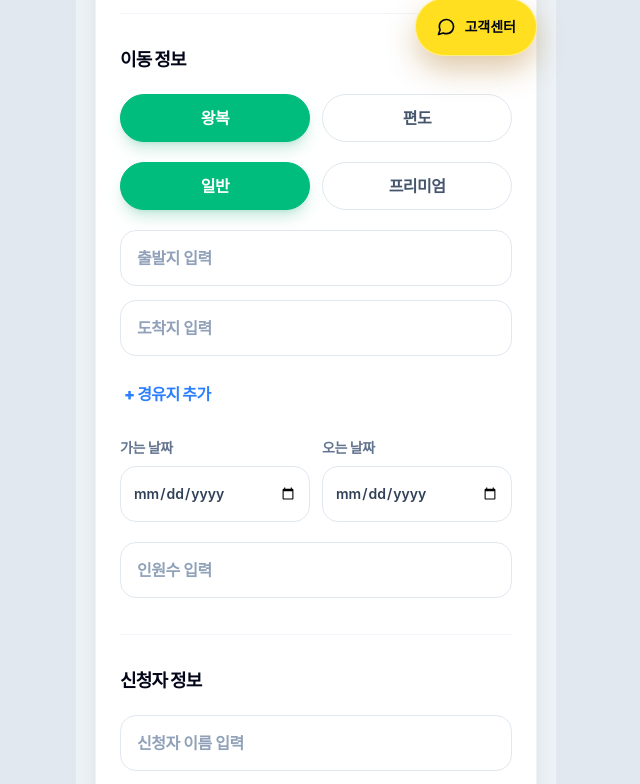
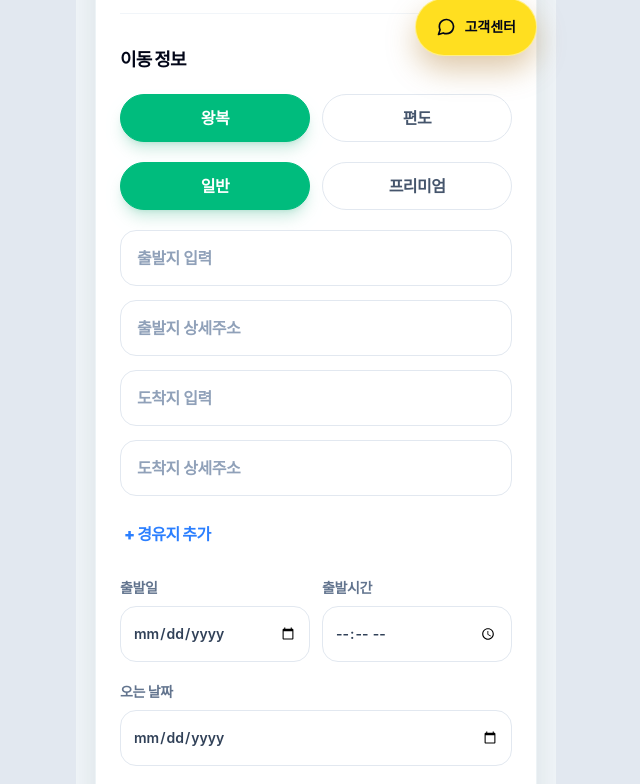
Before and after one commit to picassoautokr-pixel/free-tour-bus, a Next.js app: page / in a window 1280 px wide. Shown: the part 649-1433 px from the top of the page, without its empty margins (324-964 px from the left). Built offline with nearby package versions, Linux system fonts and the light colour scheme.

Commit message:
Add departure and destination details along with departure time in application forms: updated data structures and UI components to include detailed address fields and time formatting, enhancing the clarity and completeness of travel information for users.

```diff
--- a/app/(site)/page.tsx
+++ b/app/(site)/page.tsx
@@ -27,8 +27,11 @@ type ApplicationInsertPayload = {
   trip_type: string;
   bus_grade: string;
   departure: string;
+  departure_detail: string;
   destination: string;
+  destination_detail: string;
   departure_date: string | null;
+  departure_time: string;
   return_date: string | null;
   passenger_count: number;
   applicant_name: string;
@@ -72,9 +75,12 @@ type FormData = {
   tripType: string;
   busGrade: string;
   departure: string;
+  departureDetail: string;
   destination: string;
+  destinationDetail: string;
   stopovers: string[];
   departureDate: string;
+  departureTime: string;
   returnDate: string;
   passengerCount: string;
   applicantName: string;
@@ -89,9 +95,12 @@ const INITIAL_FORM_DATA: FormData = {
   tripType: "왕복",
   busGrade: "일반",
   departure: "",
+  departureDetail: "",
   destination: "",
+  destinationDetail: "",
   stopovers: [],
   departureDate: "",
+  departureTime: "",
   returnDate: "",
   passengerCount: "",
   applicantName: "",
@@ -123,6 +132,21 @@ function normalizeDraftRaw(saved: string): Partial<FormData> | null {
     if (typeof parsed.departure === "string") partial.departure = parsed.departure;
     if (typeof parsed.destination === "string")
       partial.destination = parsed.destination;
+
+    if (typeof parsed.departureDetail === "string")
+      partial.departureDetail = parsed.departureDetail;
+    if (typeof parsed.departure_detail === "string")
+      partial.departureDetail = parsed.departure_detail;
+
+    if (typeof parsed.destinationDetail === "string")
+      partial.destinationDetail = parsed.destinationDetail;
+    if (typeof parsed.destination_detail === "string")
+      partial.destinationDetail = parsed.destination_detail;
+
+    if (typeof parsed.departureTime === "string")
+      partial.departureTime = parsed.departureTime;
+    if (typeof parsed.departure_time === "string")
+      partial.departureTime = parsed.departure_time;
 
     if (Array.isArray(parsed.stopovers))
       partial.stopovers = parsed.stopovers.filter((v) => typeof v === "string");
@@ -165,6 +189,11 @@ export default function Home() {
 
   const [phoneError, setPhoneError] = useState(false);
   const [passengerCountError, setPassengerCountError] = useState(false);
+  const [travelInfoError, setTravelInfoError] = useState(false);
+
+  const travelFieldBorder = travelInfoError
+    ? "border-red-400 focus:border-red-500"
+    : "border-slate-200 focus:border-blue-500";
   const [attachmentFile, setAttachmentFile] = useState<File | null>(null);
   const attachmentInputRef = useRef<HTMLInputElement>(null);
   const [showSubmitSuccess, setShowSubmitSuccess] = useState(false);
@@ -221,6 +250,8 @@ export default function Home() {
   const handleSubmit = async () => {
     console.log("submit clicked");
 
+    setTravelInfoError(false);
+
     const phoneDigits = formData.phone.replace(/[^0-9]/g, "");
     const phoneOk = phoneDigits.length === 11 && phoneDigits.startsWith("010");
     const parsedCount = Number.parseInt(formData.passengerCount, 10);
@@ -231,11 +262,23 @@ export default function Home() {
 
     if (!phoneOk || !headcountOk) return;
 
+    const travelOk =
+      formData.departure.trim() !== "" &&
+      formData.departureDetail.trim() !== "" &&
+      formData.destination.trim() !== "" &&
+      formData.destinationDetail.trim() !== "" &&
+      formData.departureDate.trim() !== "" &&
+      formData.departureTime.trim() !== "";
+
+    setTravelInfoError(!travelOk);
+    if (!travelOk) return;
+
     setSubmitError(false);
     setSubmitErrorMessage(null);
     setIsSubmitting(true);
 
     const departureDateValue = formData.departureDate.trim();
+    const departureTimeValue = formData.departureTime.trim();
     const returnDateValue = formData.returnDate.trim();
 
     try {
@@ -273,8 +316,11 @@ export default function Home() {
         trip_type: formData.tripType,
         bus_grade: formData.busGrade,
         departure: formData.departure.trim(),
+        departure_detail: formData.departureDetail.trim(),
         destination: formData.destination.trim(),
+        destination_detail: formData.destinationDetail.trim(),
         departure_date: departureDateValue === "" ? null : departureDateValue,
+        departure_time: departureTimeValue,
         return_date: returnDateValue === "" ? null : returnDateValue,
         passenger_count: Number(parsedCount),
         applicant_name: formData.applicantName.trim(),
@@ -438,7 +484,7 @@ export default function Home() {
 
               <div className="space-y-3.5">
                 <input
-                  className="h-14 w-full rounded-2xl border border-slate-200 bg-white px-4 text-base font-semibold tracking-[-0.03em] outline-none placeholder:text-slate-400 focus:border-blue-500"
+                  className={`h-14 w-full rounded-2xl border bg-white px-4 text-base font-semibold tracking-[-0.03em] outline-none placeholder:text-slate-400 ${travelFieldBorder}`}
                   placeholder="출발지 입력"
                   value={formData.departure}
                   onChange={(event) =>
@@ -449,13 +495,35 @@ export default function Home() {
                   }
                 />
                 <input
-                  className="h-14 w-full rounded-2xl border border-slate-200 bg-white px-4 text-base font-semibold tracking-[-0.03em] outline-none placeholder:text-slate-400 focus:border-blue-500"
+                  className={`h-14 w-full rounded-2xl border bg-white px-4 text-base font-semibold tracking-[-0.03em] outline-none placeholder:text-slate-400 ${travelFieldBorder}`}
+                  placeholder="출발지 상세주소"
+                  value={formData.departureDetail}
+                  onChange={(event) =>
+                    setFormData((prev) => ({
+                      ...prev,
+                      departureDetail: event.target.value,
+                    }))
+                  }
+                />
+                <input
+                  className={`h-14 w-full rounded-2xl border bg-white px-4 text-base font-semibold tracking-[-0.03em] outline-none placeholder:text-slate-400 ${travelFieldBorder}`}
                   placeholder="도착지 입력"
                   value={formData.destination}
                   onChange={(event) =>
                     setFormData((prev) => ({
                       ...prev,
                       destination: event.target.value,
+                    }))
+                  }
+                />
+                <input
+                  className={`h-14 w-full rounded-2xl border bg-white px-4 text-base font-semibold tracking-[-0.03em] outline-none placeholder:text-slate-400 ${travelFieldBorder}`}
+                  placeholder="도착지 상세주소"
+                  value={formData.destinationDetail}
+                  onChange={(event) =>
+                    setFormData((prev) => ({
+                      ...prev,
+                      destinationDetail: event.target.value,
                     }))
                   }
                 />
@@ -486,11 +554,11 @@ export default function Home() {
               <div className="grid grid-cols-2 gap-3">
                 <label className="block">
                   <span className="mb-2 block text-sm font-bold tracking-[-0.03em] text-slate-500">
-                    가는 날짜
+                    출발일
                   </span>
                   <input
                     type="date"
-                    className="h-14 w-full rounded-2xl border border-slate-200 bg-white px-3 text-sm font-semibold text-slate-700 outline-none focus:border-blue-500"
+                    className={`h-14 w-full rounded-2xl border bg-white px-3 text-sm font-semibold text-slate-700 outline-none ${travelFieldBorder}`}
                     value={formData.departureDate}
                     onChange={(event) =>
                       setFormData((prev) => ({
@@ -502,21 +570,44 @@ export default function Home() {
                 </label>
                 <label className="block">
                   <span className="mb-2 block text-sm font-bold tracking-[-0.03em] text-slate-500">
-                    오는 날짜
+                    출발시간
                   </span>
                   <input
-                    type="date"
-                    className="h-14 w-full rounded-2xl border border-slate-200 bg-white px-3 text-sm font-semibold text-slate-700 outline-none focus:border-blue-500"
-                    value={formData.returnDate}
+                    type="time"
+                    className={`h-14 w-full rounded-2xl border bg-white px-3 text-sm font-semibold text-slate-700 outline-none ${travelFieldBorder}`}
+                    value={formData.departureTime}
                     onChange={(event) =>
                       setFormData((prev) => ({
                         ...prev,
-                        returnDate: event.target.value,
+                        departureTime: event.target.value,
                       }))
                     }
                   />
                 </label>
               </div>
+
+              <label className="block">
+                <span className="mb-2 block text-sm font-bold tracking-[-0.03em] text-slate-500">
+                  오는 날짜
+                </span>
+                <input
+                  type="date"
+                  className="h-14 w-full rounded-2xl border border-slate-200 bg-white px-3 text-sm font-semibold text-slate-700 outline-none focus:border-blue-500"
+                  value={formData.returnDate}
+                  onChange={(event) =>
+                    setFormData((prev) => ({
+                      ...prev,
+                      returnDate: event.target.value,
+                    }))
+                  }
+                />
+              </label>
+
+              {travelInfoError ? (
+                <p className="px-1 text-center text-sm font-semibold text-red-500">
+                  출발지·도착지·상세주소·출발일·출발시간을 모두 입력해 주세요.
+                </p>
+              ) : null}
 
               <div className="space-y-1.5">
                 <input
--- a/app/admin/page.tsx
+++ b/app/admin/page.tsx
@@ -20,9 +20,12 @@ type ApplicationDetail = {
   trip_type: string;
   bus_grade: string;
   departure: string;
+  departure_detail: string;
   destination: string;
+  destination_detail: string;
   stopovers: string[];
   departure_date: string | null;
+  departure_time: string;
   return_date: string | null;
   passenger_count: number | null;
   applicant_name: string;
@@ -245,9 +248,12 @@ function normalizeRows(data: unknown): ApplicationDetail[] {
       trip_type: safeText(r.trip_type),
       bus_grade: safeText(r.bus_grade),
       departure: safeText(r.departure),
+      departure_detail: safeText(r.departure_detail),
       destination: safeText(r.destination),
+      destination_detail: safeText(r.destination_detail),
       stopovers: parseStopovers(r.stopovers),
       departure_date: depDate,
+      departure_time: safeText(r.departure_time),
       return_date: retDate,
       passenger_count: passengerCount,
       applicant_name: safeText(r.applicant_name),
@@ -293,6 +299,40 @@ function formatDateOnly(value: string | null): string {
     /* fallthrough */
   }
   return value;
+}
+
+function formatDepartureTimeLabel(value: string): string {
+  const trimmed = value.trim();
+  if (trimmed === "" || trimmed === "—") return "—";
+  const timeMatch = /^(\d{1,2}):(\d{2})(?::(\d{2}))?/.exec(trimmed);
+  if (timeMatch) {
+    return `${timeMatch[1].padStart(2, "0")}:${timeMatch[2]}`;
+  }
+  try {
+    const d = new Date(trimmed);
+    if (!Number.isNaN(d.getTime())) {
+      return d.toLocaleTimeString("ko-KR", {
+        hour: "2-digit",
+        minute: "2-digit",
+        hour12: false,
+      });
+    }
+  } catch {
+    /* fallthrough */
+  }
+  return trimmed;
+}
+
+function formatDepartureDateTimeLine(
+  departureDate: string | null,
+  departureTimeRaw: string,
+): string {
+  const dateStr = formatDateOnly(departureDate);
+  const timeStr = formatDepartureTimeLabel(departureTimeRaw);
+  if (dateStr === "—" && timeStr === "—") return "—";
+  if (dateStr === "—") return timeStr;
+  if (timeStr === "—") return dateStr;
+  return `${dateStr} ${timeStr}`;
 }
 
 function StatusBadge({ status }: { status: string }) {
@@ -757,7 +797,13 @@ function DetailSlidePanel({
             <DetailField label="왕복 / 편도">{row.trip_type}</DetailField>
             <DetailField label="버스 등급">{row.bus_grade}</DetailField>
             <DetailField label="출발지">{row.departure}</DetailField>
+            <DetailField label="출발지 상세주소">
+              {row.departure_detail}
+            </DetailField>
             <DetailField label="도착지">{row.destination}</DetailField>
+            <DetailField label="도착지 상세주소">
+              {row.destination_detail}
+            </DetailField>
             <div className="border-b border-slate-100 py-3 last:border-b-0">
               <dt className="text-xs font-semibold uppercase tracking-wide text-slate-500">
                 경유지
@@ -774,8 +820,11 @@ function DetailSlidePanel({
                 )}
               </dd>
             </div>
-            <DetailField label="가는 날짜">
-              {formatDateOnly(row.departure_date)}
+            <DetailField label="출발일시">
+              {formatDepartureDateTimeLine(
+                row.departure_date,
+                row.departure_time,
+              )}
             </DetailField>
             <DetailField label="오는 날짜">
               {formatDateOnly(row.return_date)}
@@ -1117,7 +1166,9 @@ export default function AdminApplicationsPage() {
         row.phone,
         row.organization_name,
         row.departure,
+        row.departure_detail,
         row.destination,
+        row.destination_detail,
         row.status,
         statusLabelForSearch(row.status),
       ]
@@ -1202,8 +1253,16 @@ export default function AdminApplicationsPage() {
         단체명: r.organization_name,
         단체유형: r.organization_type,
         출발지: r.departure,
+        "출발지 상세주소":
+          r.departure_detail === "—" ? "" : r.departure_detail,
         도착지: r.destination,
+        "도착지 상세주소":
+          r.destination_detail === "—" ? "" : r.destination_detail,
         가는날짜: formatIsoDate(r.departure_date),
+        출발시간:
+          r.departure_time === "—"
+            ? ""
+            : formatDepartureTimeLabel(r.departure_time),
         오는날짜: formatIsoDate(r.return_date),
         인원수: r.passenger_count ?? "",
         "왕복/편도": r.trip_type,
```
